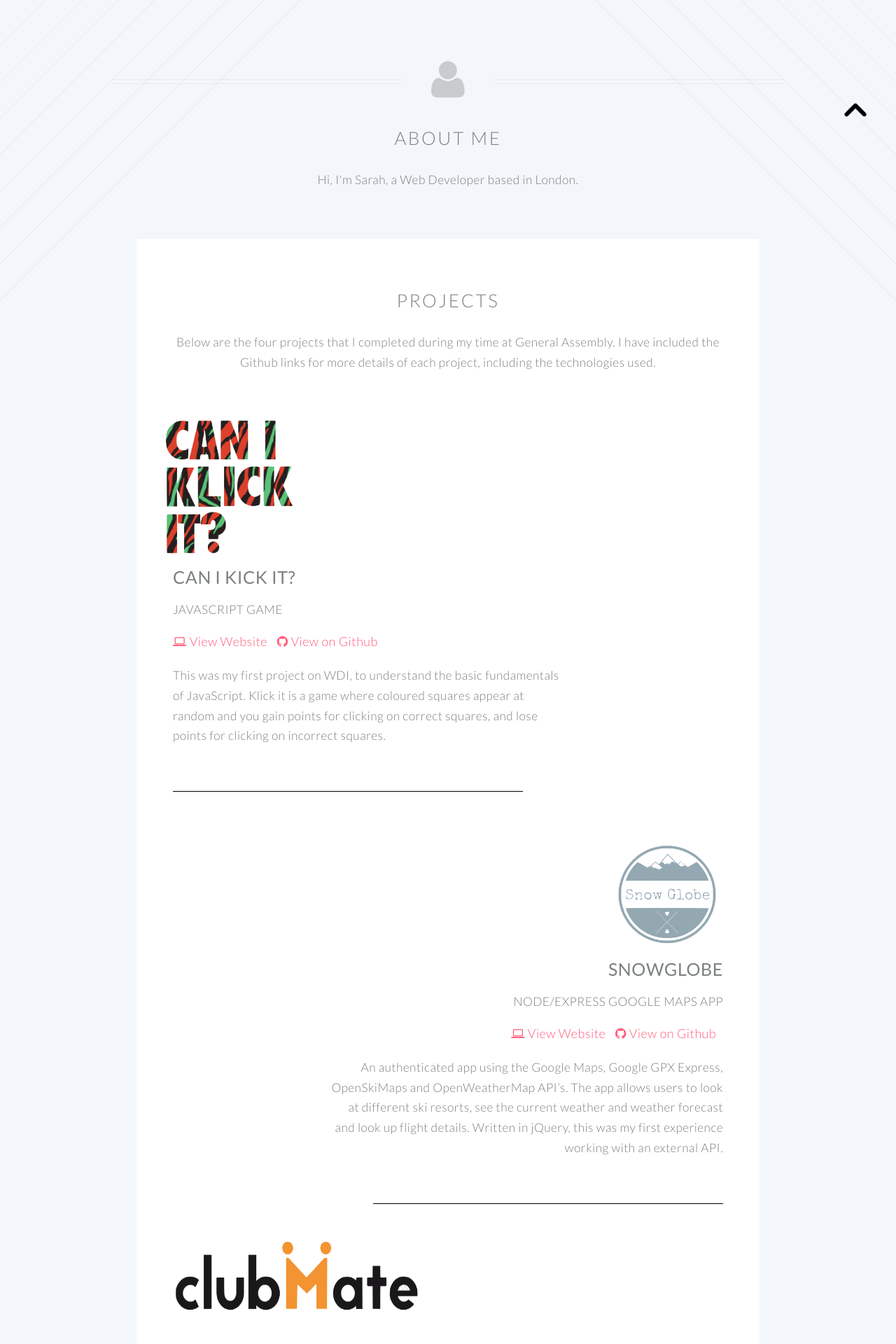
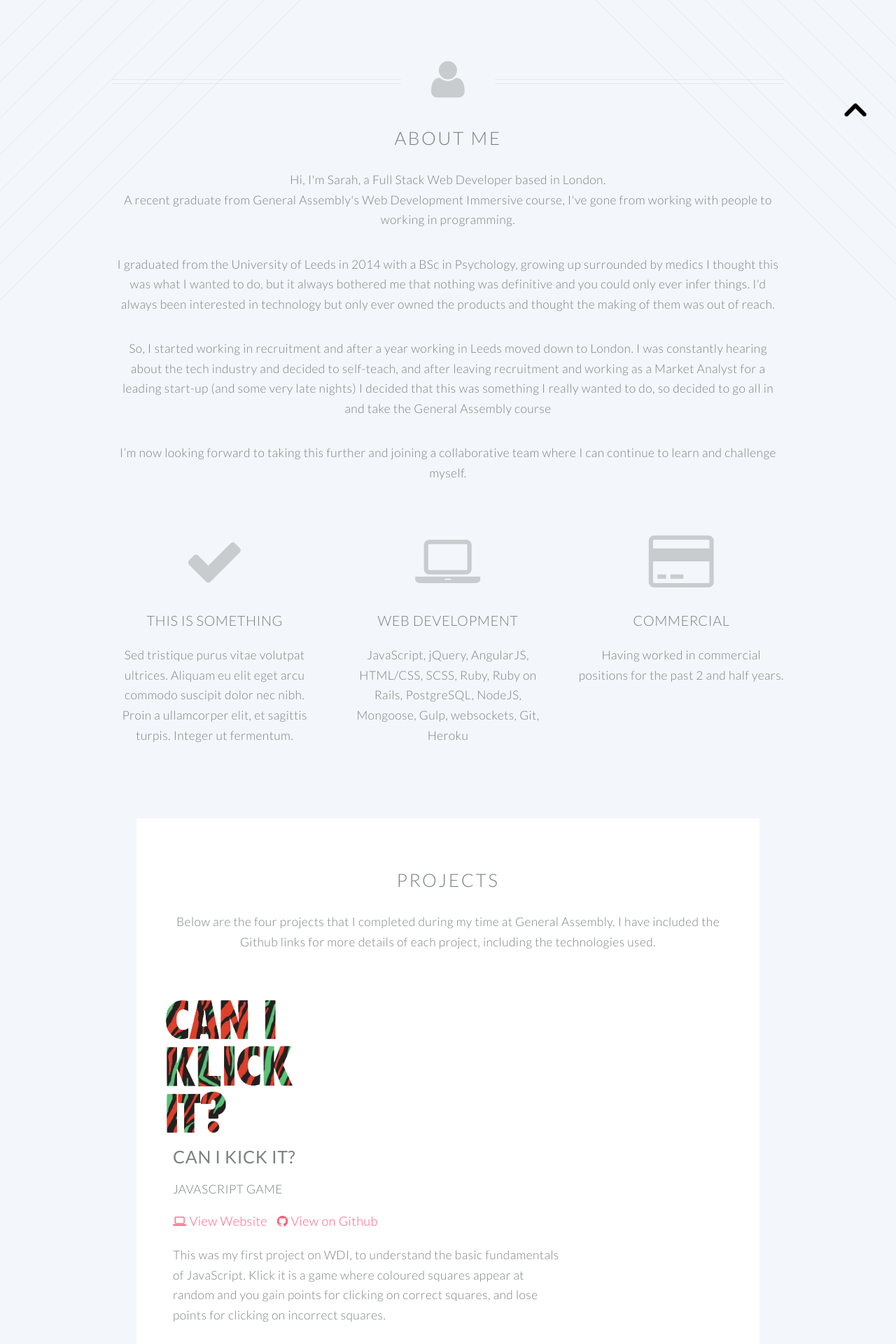
Before and after one commit to sarahemilym/sarahemilym.github.io, a Jekyll site: the page built from index.html, in a window 1280 px wide. Shown: the part 697-2617 px from the top of the page at 70% size. Built offline with Jekyll 4.4.1, drawn with Linux system fonts in a browser that asks for light colours; some of the changed text lies outside the part shown.

Commit message:
added about me and skills section

```diff
--- a/css/style.css
+++ b/css/style.css
@@ -305,11 +305,6 @@
 			.image.featured img:active {
         filter: none;
 			}
-
-
-      .row>* {
-        float: none;
-      }
 
       .row.line.left {
         border-bottom: 1px solid black;
--- a/index.html
+++ b/index.html
@@ -11,7 +11,12 @@ layout: landing-page
   <header class="special container">
     <span class="icon fa-user"></span>
     <h2>About Me</h2>
-    <p>Hi, I'm Sarah, a Web Developer based in London.</p>
+    <p>Hi, I'm Sarah, a Full Stack Web Developer based in London. </p>
+    <p>A recent graduate from General Assembly's Web Development Immersive course, I've gone from working with people to working in programming.</p>
+    <p>I graduated from the University of Leeds in 2014 with a BSc in Psychology, growing up surrounded by medics I thought this was what I wanted to do, but it always bothered me that nothing was definitive and you could only ever infer things. I'd always been interested in technology but only ever owned the products and thought the making of them was out of reach.</p>
+    <p>So, I started working in recruitment and after a year working in Leeds moved down to London. I was constantly hearing about the tech industry and decided to self-teach, and after leaving recruitment and working as a Market Analyst for a leading start-up (and some very late nights) I decided that this was something I really wanted to do, so decided to go all in and take the General Assembly course</p>
+    <p> I’m now looking forward to taking this further and joining a collaborative team where I can continue to learn and challenge myself.</p>
+
   </header>
 
   <!-- One -->
@@ -46,7 +51,7 @@ layout: landing-page
 </section> -->
 
 <!-- Two -->
-<!-- <section class="wrapper style1 container special">
+<section class="wrapper style1 container special">
 <div class="row">
 <div class="4u">
 
@@ -62,26 +67,29 @@ layout: landing-page
 <div class="4u">
 
 <section>
-<span class="icon featured fa-check"></span>
+<span class="icon featured  fa-laptop"></span>
 <header>
-<h3>Also Something</h3>
+<h3>Web Development</h3>
 </header>
-<p>Sed tristique purus vitae volutpat ultrices. Aliquam eu elit eget arcu commodo suscipit dolor nec nibh. Proin a ullamcorper elit, et sagittis turpis. Integer ut fermentum.</p>
+<p>JavaScript, jQuery, AngularJS, HTML/CSS, SCSS, Ruby, Ruby on Rails, PostgreSQL, NodeJS, Mongoose, Gulp, websockets, Git, Heroku
+
+
+</p>
 </section>
 
 </div>
 <div class="4u">
 
 <section>
-<span class="icon featured fa-check"></span>
+<span class="icon featured fa-credit-card"></span>
 <header>
-<h3>Probably Something</h3>
+<h3>Commercial</h3>
 </header>
-<p>Sed tristique purus vitae volutpat ultrices. Aliquam eu elit eget arcu commodo suscipit dolor nec nibh. Proin a ullamcorper elit, et sagittis turpis. Integer ut fermentum.</p>
+<p>Having worked in commercial positions for the past 2 and half years.</p>
 </section>
 </div>
 </div>
-</section> -->
+</section>
 
 <!-- <section class="timeline wrapper style1 container">
 <img src="images/timeline.png" class="timeline" alt="Timeline">
@@ -131,7 +139,7 @@ layout: landing-page
         <h6>MEAN Stack App</h6>
         <a class="project-link" href="https://clubmateapp.herokuapp.com" target="_blank"><i class="fa fa-laptop" aria-hidden="true"></i> View Website</a>
         <a class="project-link" href="https://github.com/sarahemilym/WDI_PROJECT_3" target="_blank"><i class="fa fa-github" aria-hidden="true"></i> View on Github</a>
-        <p>A team project, we built a RESTful app where users add events or activities that other users can search and request to join. The project involved heavy pair programming, regular team stand-ups and working collaboratively using Git. A MEAN stack authenticated app using AngularJS as a front-end framework. </p>
+        <p>A team project, we built a RESTful app where users add events or activities, anything from a gig that they want to go to, to looking for someone to go rock climbing with, and other users are able to look through the events and request to join. Requests are sent to the event creator via the messaging system and they can choose to accept or reject requests.</p>
       </div>
     </section>
   </div>
@@ -144,7 +152,7 @@ layout: landing-page
         <h6>Rails/Angular</h6>
         <a class="project-link" href="https://musyncc.herokuapp.com/" target="_blank"><i class="fa fa-laptop" aria-hidden="true"></i> View Website</a>
         <a class="project-link" href="https://github.com/sarahemilym/WDI_PROJECT_4_CLIENT" target="_blank"><i class="fa fa-github" aria-hidden="true"></i> View on Github</a>
-        <p>My final project on WDI using a Ruby of Rails backend and AngularJS front-end framework. Using the Spotify API and Web Sockets, users have visibility to music ‘rooms’ they are authorised to enter, and the track playing syncs for all users in the room.</p>
+        <p>My final project on WDI using a Ruby of Rails backend and AngularJS front-end framework. Using the Spotify API and Web Sockets, users have visibility to music ‘rooms’ that they are authorised to enter, and the track playing syncs for all users in the room. Anyone can create a room and invite their friends to join.</p>
       </div>
     </section>
   </div>
```
